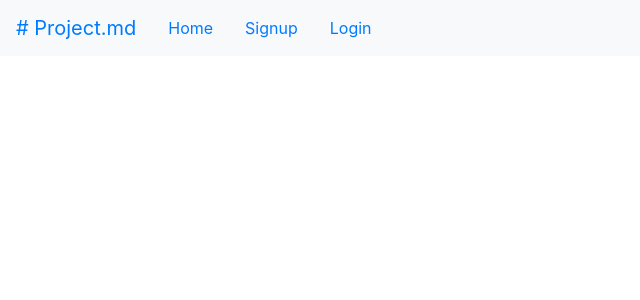
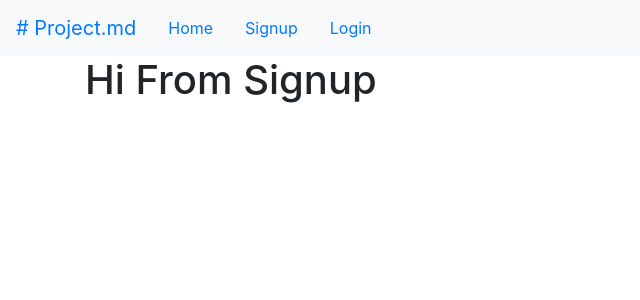
Before and after one commit to danstarns/project.md, a React (Create React App) app in the folder client/: page /signup in a window 1280 px wide. Shown: the top 300 px of the page, without its empty margins (0-640 px from the left). Built offline with nearby package versions, Linux system fonts and the light colour scheme; no server answers.

Commit message:
feat: add boilerplate for auth pages

```diff
--- a/client/src/App.js
+++ b/client/src/App.js
@@ -2,7 +2,7 @@ import React from "react"
 import { BrowserRouter as Router, Switch, Route } from "react-router-dom"
 import { Container } from "react-bootstrap"
 import { AuthContext, GraphQL } from "./contexts/index.js"
-import { Home, NavBar, Dashboard } from "./components/index.js"
+import { Home, NavBar, Dashboard, Login, Signup } from "./components/index.js"
 
 function App() {
   return (
@@ -12,7 +12,14 @@ function App() {
           <NavBar />
           <Container>
             <Switch>
+              {/** COMMON */}
               <Route exact path="/" component={Home} />
+
+              {/** AUTH */}
+              <Route exact path="/login" component={Login} />
+              <Route exact path="/signup" component={Signup} />
+
+              {/** AUTHORIZED */}
               <Route exact path="/dashboard" component={Dashboard} />
             </Switch>
           </Container>
--- /dev/null
+++ b/client/src/components/Auth/Login/Login.js
@@ -0,0 +1,7 @@
+import React from "react"
+
+function Login() {
+  return <h1>Hi From Login</h1>
+}
+
+export default Login
--- /dev/null
+++ b/client/src/components/Auth/Signup/Signup.js
@@ -0,0 +1,7 @@
+import React from "react"
+
+function Signup() {
+  return <h1>Hi From Signup</h1>
+}
+
+export default Signup
--- /dev/null
+++ b/client/src/components/Auth/index.js
@@ -0,0 +1,4 @@
+import Signup from "./Signup/Signup.js"
+import Login from "./Login/Login.js"
+
+export { Signup, Login }
--- a/client/src/components/index.js
+++ b/client/src/components/index.js
@@ -1,5 +1,6 @@
 import Home from "./Home.js"
 import NavBar from "./NavBar/NavBar.js"
 import Dashboard from "./Dashboard/Dashboard.js"
+import { Login, Signup } from "./Auth/index.js"
 
-export { Home, NavBar, Dashboard }
+export { Home, NavBar, Dashboard, Login, Signup }
```
